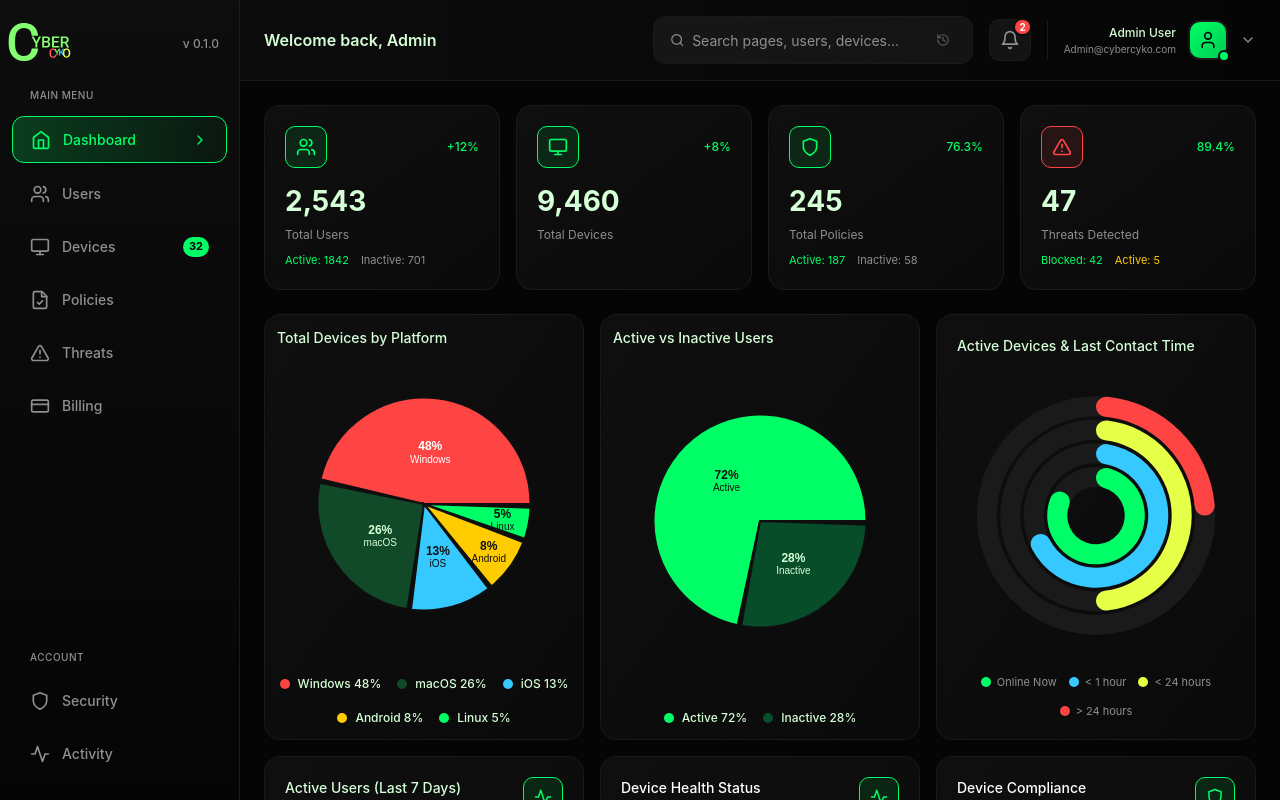
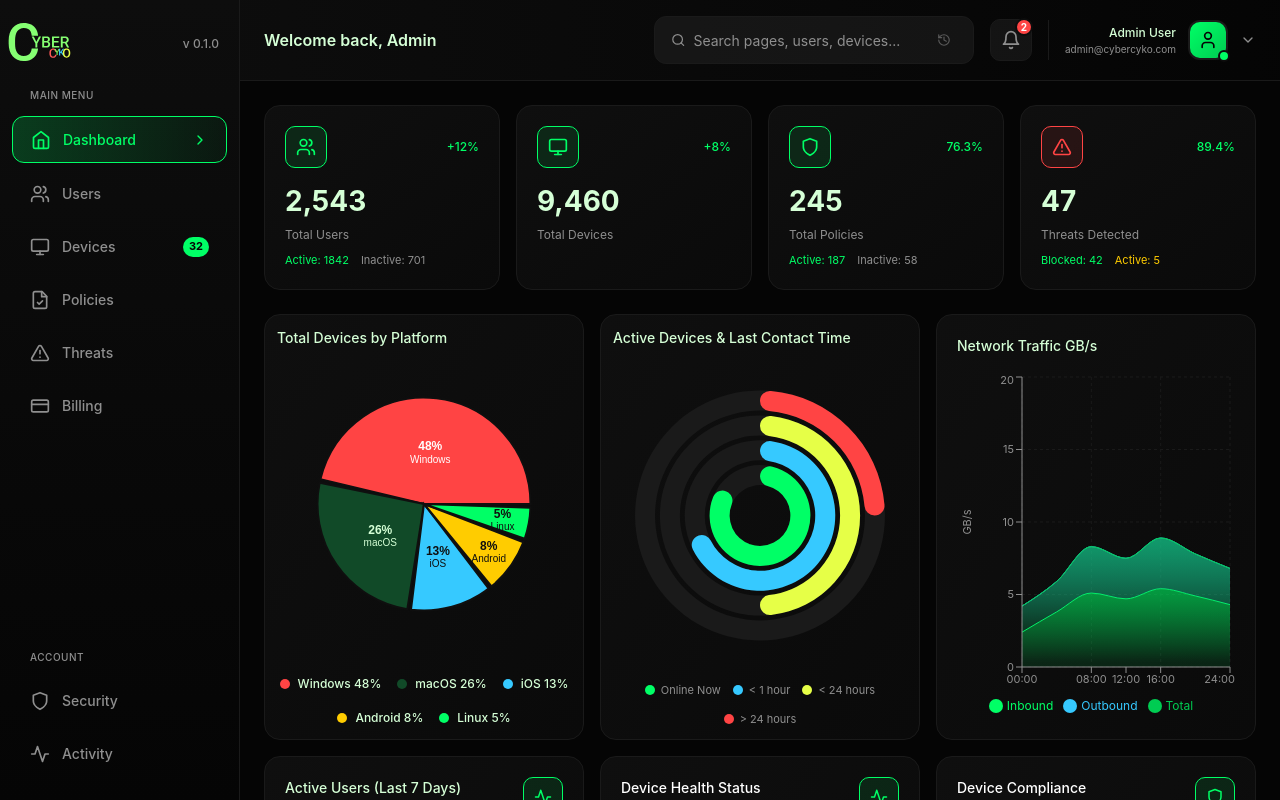
Before and after one commit to satishchandra6113/satish, a React (Vite) app: page / in a window 1280 px wide. Built offline with nearby package versions, Linux system fonts and the light colour scheme.

Commit message:
Add new changes

```diff
--- a/components/CybercykoTopBar.tsx
+++ b/components/CybercykoTopBar.tsx
@@ -82,6 +82,14 @@ export function CybercykoTopBar({ currentPageTitle, onNavigate }: TopBarProps) {
   const [twoFactorEnabled, setTwoFactorEnabled] = useState(true);
   const [language, setLanguage] = useState('English');
 
+  // Profile form state
+  const [profileData, setProfileData] = useState({
+    fullName: 'Admin User',
+    email: 'admin@cybercyko.com',
+  });
+  const [isSavingProfile, setIsSavingProfile] = useState(false);
+  const [saveSuccess, setSaveSuccess] = useState(false);
+
   // Mock data
   const [notifications, setNotifications] = useState([
     { id: 1, type: 'success', title: 'Device Approved', message: 'MacBook Pro has been approved.', time: '2 min ago', read: false },
@@ -96,6 +104,63 @@ export function CybercykoTopBar({ currentPageTitle, onNavigate }: TopBarProps) {
   ]);
 
   const unreadCount = notifications.filter(n => !n.read).length;
+
+  // Save profile changes
+  const handleSaveProfile = async () => {
+    setIsSavingProfile(true);
+    setSaveSuccess(false);
+
+    // Simulate API call
+    await new Promise(resolve => setTimeout(resolve, 1000));
+
+    setIsSavingProfile(false);
+    setSaveSuccess(true);
+
+    // Close modal after showing success message
+    setTimeout(() => {
+      setSaveSuccess(false);
+      setShowAdminModal(false);
+    }, 1500);
+  };
+
+  // Sign out handler
+  const handleSignOut = () => {
+    // Close dropdowns and modals
+    setShowProfileMenu(false);
+    setShowAdminModal(false);
+    setShowNotifications(false);
+
+    // Show confirmation or perform sign out
+    // In a real app, this would:
+    // 1. Clear authentication tokens
+    // 2. Clear user session
+    // 3. Redirect to login page
+
+    // For now, we'll show an alert and could redirect
+    if (window.confirm('Are you sure you want to sign out?')) {
+      // Clear any stored data
+      localStorage.removeItem('authToken');
+      localStorage.removeItem('userData');
+
+      // Redirect to login (or reload page)
+      // window.location.href = '/login';
+      // For demo purposes, we'll just reload
+      window.location.reload();
+    }
+  };
+
+  // Handle keyboard shortcut for sign out (⌘Q or Ctrl+Q)
+  useEffect(() => {
+    const handleKeyDown = (e: KeyboardEvent) => {
+      if ((e.metaKey || e.ctrlKey) && e.key === 'q') {
+        e.preventDefault();
+        handleSignOut();
+      }
+    };
+
+    window.addEventListener('keydown', handleKeyDown);
+    return () => window.removeEventListener('keydown', handleKeyDown);
+  }, []);
 
   // Open notifications and mark them read
   const openNotifications = () => {
@@ -464,8 +529,8 @@ export function CybercykoTopBar({ currentPageTitle, onNavigate }: TopBarProps) {
                 }`}
             >
               <div className="text-right hidden sm:block">
-                <p className={`text-[12px] font-medium transition-colors ${showProfileMenu ? 'text-[#00FF66]' : 'text-[#D5FFD6]'}`}>Admin User</p>
-                <p className="text-[10px] text-[#8F8F8F]">Admin@cybercyko.com</p>
+                <p className={`text-[12px] font-medium transition-colors ${showProfileMenu ? 'text-[#00FF66]' : 'text-[#D5FFD6]'}`}>{profileData.fullName}</p>
+                <p className="text-[10px] text-[#8F8F8F]">{profileData.email}</p>
               </div>
               <div className="relative">
                 <div className={`w-[40px] h-[40px] rounded-[12px] bg-gradient-to-br from-[#00FF66] to-[#00CC52] flex items-center justify-center border-2 transition-all ${showProfileMenu ? 'border-[#00FF66] scale-105' : 'border-[#1A1A1A]'
@@ -498,8 +563,8 @@ export function CybercykoTopBar({ currentPageTitle, onNavigate }: TopBarProps) {
                         </span>
                       </div>
                       <div className="flex-1 min-w-0">
-                        <p className="text-[15px] font-semibold text-[#D5FFD6]">Admin User</p>
-                        <p className="text-[11px] text-[#8F8F8F] truncate">Admin@cybercyko.com</p>
+                        <p className="text-[15px] font-semibold text-[#D5FFD6]">{profileData.fullName}</p>
+                        <p className="text-[11px] text-[#8F8F8F] truncate">{profileData.email}</p>
                         <span className="inline-flex items-center gap-[4px] px-[6px] py-[2px] bg-[#00FF66]/20 text-[#00FF66] text-[9px] font-semibold rounded-full mt-[4px]">
                           <Shield size={9} />
                           Administrator
@@ -563,7 +628,10 @@ export function CybercykoTopBar({ currentPageTitle, onNavigate }: TopBarProps) {
 
                   {/* Sign Out */}
                   <div className="border-t border-[#1A1A1A] p-[6px]">
-                    <button className="w-full flex items-center gap-[10px] px-[10px] py-[8px] text-[#FF4444] hover:bg-[rgba(255,68,68,0.1)] rounded-[6px] transition-all group">
+                    <button
+                      onClick={handleSignOut}
+                      className="w-full flex items-center gap-[10px] px-[10px] py-[8px] text-[#FF4444] hover:bg-[rgba(255,68,68,0.1)] rounded-[6px] transition-all group"
+                    >
                       <div className="w-[28px] h-[28px] rounded-[6px] bg-[rgba(255,68,68,0.1)] group-hover:bg-[rgba(255,68,68,0.2)] flex items-center justify-center transition-all">
                         <LogOut size={14} />
                       </div>
@@ -593,8 +661,8 @@ export function CybercykoTopBar({ currentPageTitle, onNavigate }: TopBarProps) {
                   <User size={22} className="text-[#050505]" />
                 </div>
                 <div>
-                  <p className="text-[16px] font-semibold text-white">Admin User</p>
-                  <p className="text-[12px] text-[#8F8F8F]">Manage your account</p>
+                  <p className="text-[16px] font-semibold text-white">{profileData.fullName}</p>
+                  <p className="text-[12px] text-[#8F8F8F]">{profileData.email}</p>
                 </div>
               </div>
               <button
@@ -631,20 +699,30 @@ export function CybercykoTopBar({ currentPageTitle, onNavigate }: TopBarProps) {
             <div className="p-[20px] flex-1 overflow-y-auto">
               {adminModalTab === 'profile' && (
                 <div className="space-y-[16px]">
+                  {saveSuccess && (
+                    <div className="p-[12px] bg-[rgba(0,255,102,0.1)] border border-[#00FF66]/30 rounded-[10px] flex items-center gap-[8px] animate-slide-in">
+                      <Check size={16} className="text-[#00FF66]" />
+                      <span className="text-[13px] text-[#00FF66] font-medium">Profile updated successfully!</span>
+                    </div>
+                  )}
                   <div>
                     <label className="block text-[11px] text-[#8F8F8F] uppercase tracking-wider mb-[8px]">Full Name</label>
                     <input
                       type="text"
-                      defaultValue="Admin User"
+                      value={profileData.fullName}
+                      onChange={(e) => setProfileData({ ...profileData, fullName: e.target.value })}
                       className="w-full bg-[#0F0F0F] border border-[#1A1A1A] rounded-[10px] px-[14px] py-[12px] text-white text-[14px] focus:outline-none focus:border-[#00FF66] transition-colors"
+                      disabled={isSavingProfile}
                     />
                   </div>
                   <div>
                     <label className="block text-[11px] text-[#8F8F8F] uppercase tracking-wider mb-[8px]">Email Address</label>
                     <input
                       type="email"
-                      defaultValue="admin@cybercyko.com"
+                      value={profileData.email}
+                      onChange={(e) => setProfileData({ ...profileData, email: e.target.value })}
                       className="w-full bg-[#0F0F0F] border border-[#1A1A1A] rounded-[10px] px-[14px] py-[12px] text-white text-[14px] focus:outline-none focus:border-[#00FF66] transition-colors"
+                      disabled={isSavingProfile}
                     />
                   </div>
                   <div>
@@ -654,8 +732,22 @@ export function CybercykoTopBar({ currentPageTitle, onNavigate }: TopBarProps) {
                       Administrator
                     </div>
                   </div>
-                  <button className="w-full py-[12px] bg-[#00FF66] text-[#050505] text-[14px] font-semibold rounded-[10px] hover:bg-[#00DD55] transition-all mt-[8px]">
-                    Save Changes
+                  <button
+                    onClick={handleSaveProfile}
+                    disabled={isSavingProfile || !profileData.fullName || !profileData.email}
+                    className="w-full py-[12px] bg-[#00FF66] text-[#050505] text-[14px] font-semibold rounded-[10px] hover:bg-[#00DD55] transition-all mt-[8px] disabled:opacity-50 disabled:cursor-not-allowed flex items-center justify-center gap-[8px]"
+                  >
+                    {isSavingProfile ? (
+                      <>
+                        <div className="w-[16px] h-[16px] border-2 border-[#050505]/30 border-t-[#050505] rounded-full animate-spin" />
+                        Saving...
+                      </>
+                    ) : (
+                      <>
+                        <Check size={16} />
+                        Save Changes
+                      </>
+                    )}
                   </button>
                 </div>
               )}
--- a/components/charts/StackedAreaChart.tsx
+++ b/components/charts/StackedAreaChart.tsx
@@ -3,14 +3,14 @@ import { AreaChart, Area, XAxis, YAxis, CartesianGrid, Tooltip, ResponsiveContai
 interface StackedAreaChartProps {
   data: any[];
   title?: string;
-  dataKeys: { key: string; color: string; name: string }[];
+  dataKeys: { key: string; color: string; name: string; stackId?: string }[];
 }
 
 export function StackedAreaChart({ data, title, dataKeys }: StackedAreaChartProps) {
   return (
     <div className="w-full h-full flex flex-col">
       {title && (
-        <h4 className="text-[14px] font-medium text-white mb-[16px] flex-shrink-0">{title}</h4>
+        <h4 className="text-[14px] font-medium text-[#D5FFD6] mb-[16px] flex-shrink-0">{title}</h4>
       )}
       <div className="flex-1 w-full min-h-[200px]">
         <ResponsiveContainer width="100%" height="100%" minHeight={200}>
@@ -32,6 +32,8 @@ export function StackedAreaChart({ data, title, dataKeys }: StackedAreaChartProp
             <YAxis
               stroke="#8F8F8F"
               tick={{ fill: '#8F8F8F', fontSize: 11 }}
+              label={{ value: 'GB/s', angle: -90, position: 'insideLeft', style: { textAnchor: 'middle', fill: '#8F8F8F', fontSize: 11 } }}
+              domain={[0, 20]}
             />
             <Tooltip
               contentStyle={{
@@ -50,7 +52,7 @@ export function StackedAreaChart({ data, title, dataKeys }: StackedAreaChartProp
                 key={index}
                 type="monotone"
                 dataKey={item.key}
-                stackId="1"
+                stackId={item.stackId !== undefined ? item.stackId : "1"}
                 stroke={item.color}
                 fill={`url(#gradient-${item.key})`}
                 name={item.name}
--- a/components/pages/CybercykoDashboard.tsx
+++ b/components/pages/CybercykoDashboard.tsx
@@ -1,6 +1,7 @@
 import { Users, Monitor, Activity, Shield, AlertTriangle, CheckCircle } from 'lucide-react';
 import { EnhancedPieChart } from '../charts/EnhancedPieChart';
 import { RadialBarChartComponent } from '../charts/RadialBarChartComponent';
+import { StackedAreaChart } from '../charts/StackedAreaChart';
 
 
 import { WaffleChart } from '../charts/WaffleChart';
@@ -46,6 +47,23 @@ export function CybercykoDashboard({ onNavigate }: CybercykoDashboardProps) {
     { name: '< 1 hour', value: 70, fill: '#36C9FF' },
     { name: '< 24 hours', value: 50, fill: '#E6FF47' },
     { name: '> 24 hours', value: 25, fill: '#FF4444' },
+  ];
+
+  // Network Traffic Data (GB/s) - Time series data with Inbound, Outbound, and Total
+  const networkTrafficTimeData = [
+    { name: '00:00', inbound: 2.4, outbound: 1.8, total: 4.2 },
+    { name: '04:00', inbound: 3.8, outbound: 2.1, total: 5.9 },
+    { name: '08:00', inbound: 5.1, outbound: 3.2, total: 8.3 },
+    { name: '12:00', inbound: 4.7, outbound: 2.8, total: 7.5 },
+    { name: '16:00', inbound: 5.4, outbound: 3.5, total: 8.9 },
+    { name: '20:00', inbound: 4.9, outbound: 2.9, total: 7.8 },
+    { name: '24:00', inbound: 4.3, outbound: 2.5, total: 6.8 },
+  ];
+
+  const networkTrafficDataKeys = [
+    { key: 'inbound', color: '#00FF66', name: 'Inbound' },
+    { key: 'outbound', color: '#36C9FF', name: 'Outbound' },
+    { key: 'total', color: '#00CC52', name: 'Total', stackId: '2' },
   ];
 
 
@@ -200,14 +218,18 @@ export function CybercykoDashboard({ onNavigate }: CybercykoDashboardProps) {
           <EnhancedPieChart data={devicePlatformData} title="Total Devices by Platform" />
         </div>
 
-        {/* Active vs Inactive Users */}
+        {/* Active Devices and Last Contact Time */}
         <div className="bg-gradient-to-br from-[#0F0F0F] to-[#0A0A0A] border border-[#1A1A1A] rounded-[16px] p-[12px] aspect-[3/4] flex flex-col hover:border-[#00FF66] transition-all duration-300 hover:shadow-lg hover:shadow-[#00FF66]/10">
-          <EnhancedPieChart data={activeInactiveUsersData} title="Active vs Inactive Users" />
+          <RadialBarChartComponent data={activeDevicesData} title="Active Devices & Last Contact Time" />
         </div>
 
-        {/* Active Devices and Last Contact Time */}
+        {/* Network Traffic GB/s */}
         <div className="bg-gradient-to-br from-[#0F0F0F] to-[#0A0A0A] border border-[#1A1A1A] rounded-[16px] p-[20px] aspect-[3/4] flex flex-col hover:border-[#00FF66] transition-all duration-300 hover:shadow-lg hover:shadow-[#00FF66]/10">
-          <RadialBarChartComponent data={activeDevicesData} title="Active Devices & Last Contact Time" />
+          <StackedAreaChart
+            data={networkTrafficTimeData}
+            title="Network Traffic GB/s"
+            dataKeys={networkTrafficDataKeys}
+          />
         </div>
       </div>
 
```
